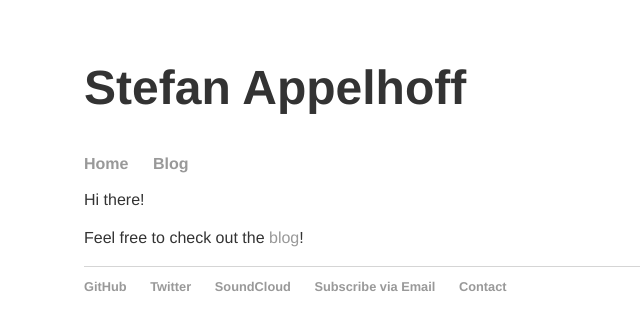
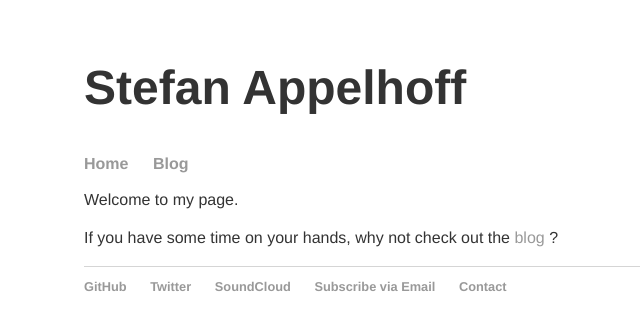
Before and after one commit to sappelhoff/sappelhoff.github.io, a Jekyll site: the page built from index.html, in a window 1280 px wide. Shown: the top 330 px of the page, without its empty margins (108-748 px from the left). Built offline with Jekyll 4.4.1, drawn with Linux system fonts in a browser that asks for light colours.

Commit message:
edit welcome message to have less !

```diff
--- a/index.html
+++ b/index.html
@@ -5,10 +5,12 @@ title: Stefan Appelhoff
 
 
 <p>
-	Hi there!
+	Welcome to my page.
 </p>
 
-
 <p>
-	Feel free to check out the <a href="/blog-list" title="blog"> blog</a>!
+	If you have some time on your hands, why not check out the
+	<a href="/blog-list" title="blog">
+		blog
+	</a>?
 </p>
```
